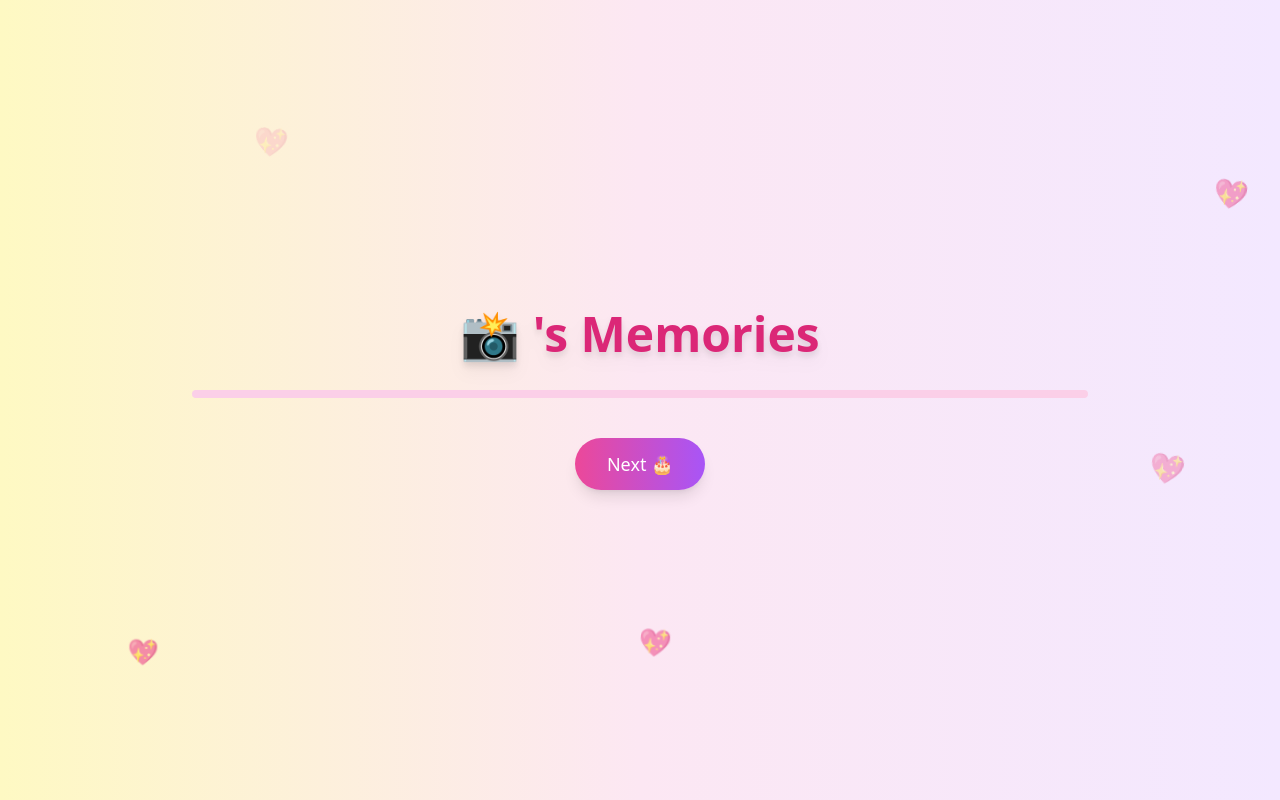
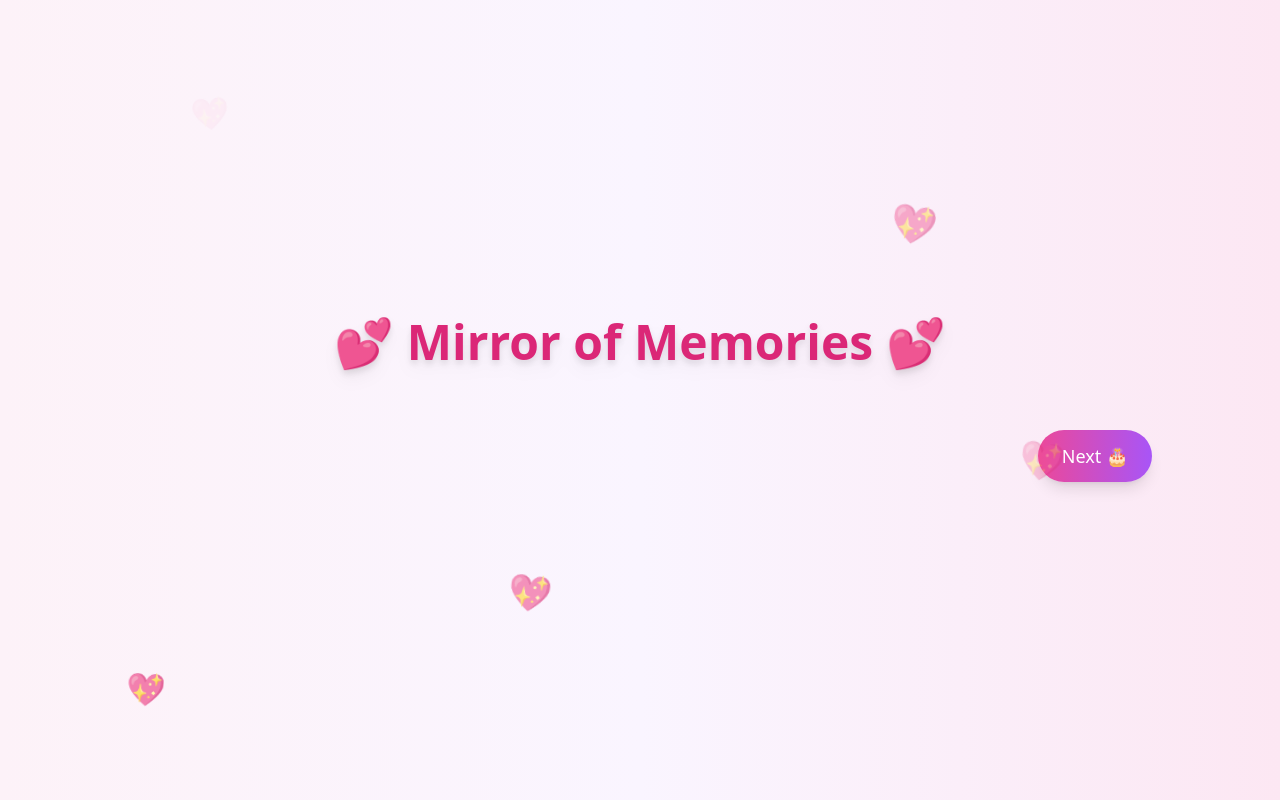
Before and after one commit to trishna-paswan/AI_Event_Planner, a Flask app: template templates/page2.html in a window 1280 px wide. Run offline with Flask 3, Linux system fonts and the light colour scheme; the template is opened without the code that fills it, so the values that code supplies are empty; some libraries are stand-ins or nearby versions.

Commit message:
Update page2.html

```diff
--- a/templates/page2.html
+++ b/templates/page2.html
@@ -1,74 +1,55 @@
 <!DOCTYPE html>
 <html lang="en">
 <head>
-  <meta charset="UTF-8">
-  <title>Memories</title>
+  <meta charset="UTF-8" />
+  <title>Mirror of Memories</title>
   <script src="https://cdn.tailwindcss.com"></script>
   <style>
-    /* 🌀 Smooth horizontal scroll animation */
-    @keyframes scroll {
-      0% { transform: translateX(0%); }
-      100% { transform: translateX(-50%); }
-    }
-    .animate-scroll {
-      display: flex;
-      width: max-content;
-      animation: scroll 20s linear infinite;
-    }
-    .photo-container {
-      flex: 0 0 auto;
-    }
-
-    /* ❤️ Floating Hearts */
+    /* Floating Hearts Animation */
     .heart {
       position: absolute;
-      color: #f472b6; /* pastel pink */
-      font-size: 1.5rem;
-      animation: floatHeart 10s ease-in-out infinite;
-      opacity: 0.7;
+      color: #f472b6; /* Soft Pink */
+      font-size: 1.8rem;
+      animation: floatHeart 8s ease-in-out infinite;
+      opacity: 0.8;
     }
     @keyframes floatHeart {
-      0% { transform: translateY(0) scale(1) rotate(0deg); opacity: 0.7; }
-      50% { transform: translateY(-30px) scale(1.2) rotate(10deg); }
-      100% { transform: translateY(-60px) scale(1) rotate(-10deg); opacity: 0; }
+      0% { transform: translateY(0) scale(1) rotate(0deg); opacity: 0.8; }
+      50% { transform: translateY(-40px) scale(1.3) rotate(10deg); }
+      100% { transform: translateY(-80px) scale(1) rotate(-10deg); opacity: 0; }
     }
   </style>
 </head>
-<body class="bg-gradient-to-r from-yellow-100 via-pink-100 to-purple-100 min-h-screen flex flex-col justify-center items-center relative overflow-hidden">
+<body class="bg-gradient-to-r from-pink-50 via-purple-50 to-pink-100 min-h-screen flex flex-col justify-center items-center relative overflow-hidden">
 
   <!-- 💖 Heading -->
-  <h1 class="text-5xl font-bold text-pink-600 mb-8 drop-shadow-lg">
-    📸 {{ name }}'s Memories
-  </h1>
+  <h1 class="text-5xl font-bold text-pink-600 mb-8 drop-shadow-lg">💕 Mirror of Memories 💕</h1>
 
-  <!-- 📸 Memory Carousel -->
-  <div class="w-full max-w-4xl overflow-hidden rounded-3xl shadow-2xl border-4 border-pink-200">
-    <div class="animate-scroll space-x-6">
+  <!-- 📸 Carousel -->
+  <div class="relative w-full max-w-5xl px-6">
+    <div class="overflow-x-auto flex space-x-6 scrollbar-hide">
       {% for photo in photos %}
-      <div class="photo-container">
-        <img src="{{ photo }}" class="h-72 rounded-xl shadow-lg hover:scale-105 transition duration-500">
-      </div>
-      {% endfor %}
-      <!-- Repeat images for infinite loop feel -->
-      {% for photo in photos %}
-      <div class="photo-container">
-        <img src="{{ photo }}" class="h-72 rounded-xl shadow-lg hover:scale-105 transition duration-500">
+      <div class="relative flex-shrink-0">
+        <img src="{{ photo }}" class="h-72 w-56 object-cover rounded-xl shadow-xl hover:scale-105 transition duration-500" />
+        <p class="absolute bottom-2 left-2 text-white font-semibold text-sm bg-black bg-opacity-40 px-2 py-1 rounded">❤️ A Memory</p>
       </div>
       {% endfor %}
     </div>
   </div>
 
-  <!-- ⏭ Next Button -->
-  <a href="/hb/{{username}}/page3"
-     class="mt-10 bg-gradient-to-r from-pink-500 to-purple-500 text-white text-lg px-8 py-3 rounded-full shadow-lg hover:scale-110 transition duration-300">
-    Next 🎂
-  </a>
+  <!-- 🎉 Next Page Button -->
+  <div class="flex justify-end w-full max-w-5xl mt-8">
+    <a href="/hb/{{username}}/page3"
+       class="bg-gradient-to-r from-pink-500 to-purple-500 text-white text-lg px-6 py-3 rounded-full shadow-lg hover:scale-105 transition duration-300">
+      Next 🎂
+    </a>
+  </div>
 
-  <!-- Floating hearts -->
-  <div class="heart" style="left: 20%; top: 20%; animation-delay: 0s;">💖</div>
-  <div class="heart" style="left: 90%; top: 60%; animation-delay: 2s;">💖</div>
-  <div class="heart" style="left: 50%; top: 80%; animation-delay: 4s;">💖</div>
-  <div class="heart" style="left: 95%; top: 25%; animation-delay: 3s;">💖</div>
-  <div class="heart" style="left: 10%; top: 80%; animation-delay: 5s;">💖</div>
+  <!-- Floating Hearts -->
+  <div class="heart" style="left: 15%; top: 20%; animation-delay: 0s;">💖</div>
+  <div class="heart" style="left: 80%; top: 60%; animation-delay: 2s;">💖</div>
+  <div class="heart" style="left: 40%; top: 75%; animation-delay: 4s;">💖</div>
+  <div class="heart" style="left: 70%; top: 30%; animation-delay: 3s;">💖</div>
+  <div class="heart" style="left: 10%; top: 85%; animation-delay: 5s;">💖</div>
 </body>
 </html>
```
